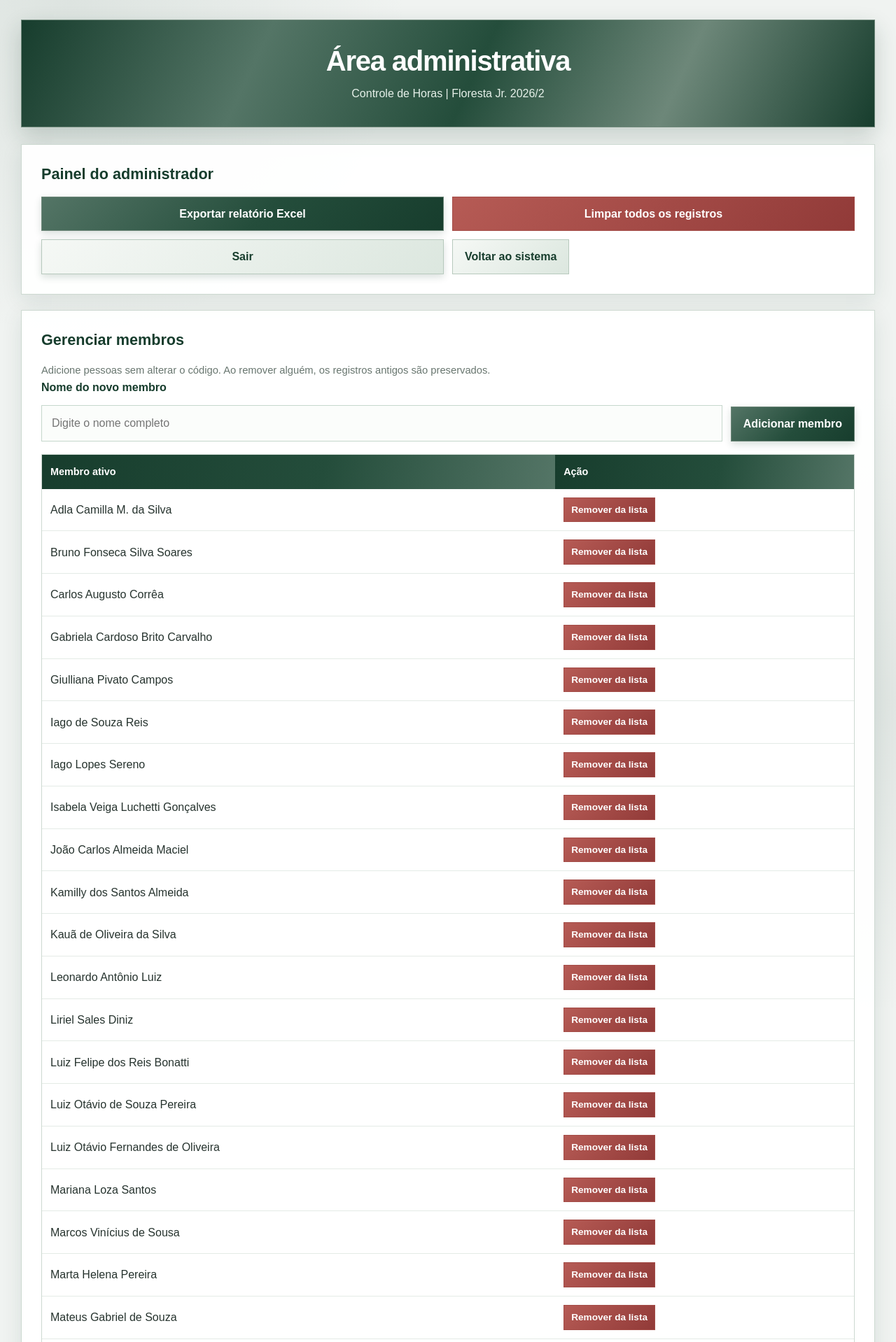
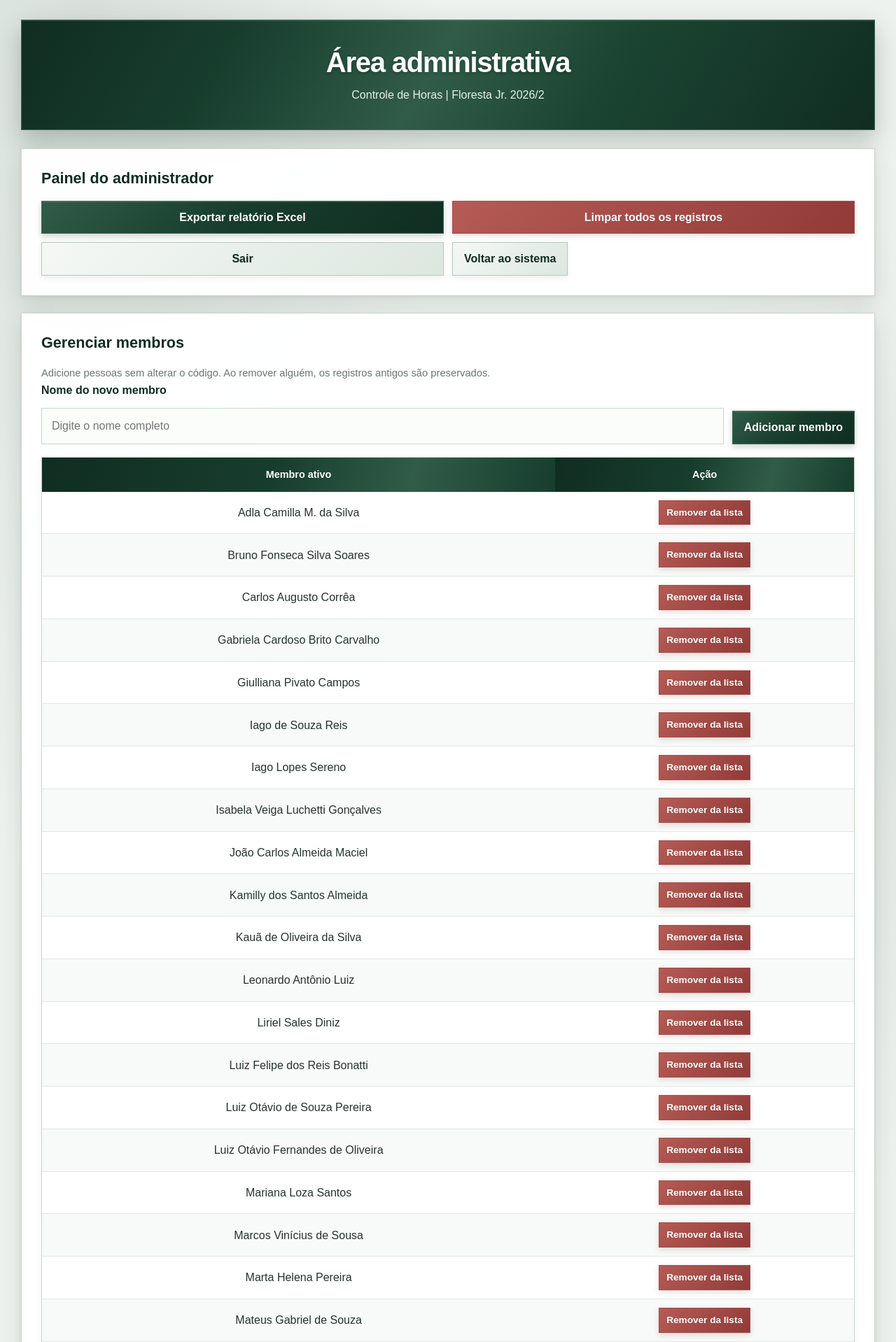
Before and after one commit to qualidadeflorestajr-dot/ControleHoras3.0, a Flask app: page /admin in a window 1280 px wide. Shown: the top 1918 px of the page at 70% size. Run offline with Flask 3, Linux system fonts and the light colour scheme; the visitor is signed in with stand-in values (Sample User, id 1); data comes from the database, SQL or seed files in the repository; data that the repository does not hold is empty.

Commit message:
Escurece verde metálico, reforça sombras e centraliza tabelas

```diff
--- a/static/style.css
+++ b/static/style.css
@@ -1,19 +1,20 @@
-/* Identidade visual: verde floresta metalizado e acabamento corporativo. */
+/* Identidade visual: verde floresta escuro metalizado e acabamento profissional. */
 :root {
     color-scheme: light;
-    --verde-900: #173D2D;
-    --verde-800: #244D3B;
-    --verde-700: #547566;
+    --verde-900: #102D22;
+    --verde-800: #173D2D;
+    --verde-700: #244D3B;
+    --verde-metal: #315C49;
     --verde-100: #E4ECE7;
     --menta: #D2DED6;
-    --fundo: #F0F3F1;
+    --fundo: #EEF2EF;
     --texto: #26332E;
     --texto-suave: #68766F;
-    --borda: #CDD9D1;
+    --borda: #C8D5CC;
     --branco: #FFFFFF;
     --perigo: #A94442;
     --perigo-fundo: #FBEDEC;
-    --sombra: 0 8px 28px rgba(23, 61, 45, .10);
+    --sombra: 0 10px 30px rgba(16, 45, 34, .12), 0 2px 6px rgba(16, 45, 34, .06);
 }
 * { box-sizing: border-box; }
 html { min-height: 100%; }
@@ -21,28 +22,28 @@
     margin: 0;
     padding: 28px 18px;
     background:
-        radial-gradient(circle at 8% 0%, rgba(84, 117, 102, .12), transparent 30rem),
-        radial-gradient(circle at 100% 35%, rgba(36, 77, 59, .08), transparent 28rem),
+        radial-gradient(ellipse at 10% 0%, rgba(49, 92, 73, .12), transparent 32rem),
+        radial-gradient(ellipse at 100% 35%, rgba(16, 45, 34, .07), transparent 30rem),
         var(--fundo);
     color: var(--texto);
     font: 16px/1.6 Arial, Helvetica, sans-serif;
 }
 .container { width: min(100%, 1220px); margin: 0 auto; }
 header {
-    padding: 34px 24px;
-    margin-bottom: 24px;
+    padding: 36px 24px;
+    margin-bottom: 26px;
     text-align: center;
-    color: white;
-    background: linear-gradient(115deg, #173D2D 0%, #547566 28%, #244D3B 53%, #6D8779 76%, #173D2D 100%);
-    box-shadow: 0 12px 30px rgba(23, 61, 45, .20);
-    border: 1px solid #6F887A;
+    color: #fff;
+    background: linear-gradient(120deg, #102D22 0%, #173D2D 24%, #315C49 48%, #1B4432 68%, #102D22 100%);
+    border: 1px solid #426A57;
+    box-shadow: 0 14px 32px rgba(16, 45, 34, .25), inset 0 1px 0 rgba(255,255,255,.14);
 }
-header h1 { margin: 0; font-size: clamp(1.8rem, 4vw, 2.5rem); line-height: 1.2; letter-spacing: -.03em; }
+header h1 { margin: 0; font-size: clamp(1.8rem, 4vw, 2.5rem); line-height: 1.2; letter-spacing: -.03em; text-shadow: 0 2px 5px rgba(0,0,0,.2); }
 header h3 { margin: 10px 0 0; font-size: 1rem; font-weight: 400; color: #E6F0E9; }
 .card {
     padding: clamp(18px, 3vw, 28px);
-    margin-bottom: 22px;
-    background: rgba(255,255,255,.97);
+    margin-bottom: 24px;
+    background: rgba(255,255,255,.98);
     border: 1px solid var(--borda);
     box-shadow: var(--sombra);
 }
@@ -65,16 +66,16 @@
 select:focus, input:focus, textarea:focus {
     outline: none;
     border-color: var(--verde-700);
-    box-shadow: 0 0 0 3px rgba(84,117,102,.18);
+    box-shadow: 0 0 0 3px rgba(36,77,59,.18);
 }
 button, .botao-admin, .botao-secundario, .btn-verde, .btn-vermelho {
     display: inline-flex;
     align-items: center;
     justify-content: center;
     gap: 8px;
-    min-height: 44px;
-    padding: 11px 17px;
-    border: 1px solid #6F887A;
+    min-height: 42px;
+    padding: 10px 16px;
+    border: 1px solid #426A57;
     font: inherit;
     font-weight: 700;
     text-align: center;
@@ -83,24 +84,26 @@
     transition: transform .18s ease, box-shadow .18s ease, background .18s ease;
 }
 button, .botao-admin, .btn-verde {
-    color: white;
-    background: linear-gradient(135deg, #547566 0%, #244D3B 55%, #173D2D 100%);
-    box-shadow: 0 4px 10px rgba(23,61,45,.16);
+    color: #fff;
+    background: linear-gradient(135deg, #315C49 0%, #173D2D 48%, #102D22 100%);
+    box-shadow: 0 4px 9px rgba(16,45,34,.20), inset 0 1px 0 rgba(255,255,255,.13);
+    text-shadow: 0 1px 1px rgba(0,0,0,.12);
 }
 button:hover, .botao-admin:hover, .btn-verde:hover {
-    color: white;
-    background: linear-gradient(135deg, #648777 0%, #2C5B45 55%, #1C4935 100%);
+    color: #fff;
+    background: linear-gradient(135deg, #3A6A54 0%, #204B38 48%, #143626 100%);
     transform: translateY(-1px);
-    box-shadow: 0 7px 16px rgba(23,61,45,.22);
+    box-shadow: 0 7px 15px rgba(16,45,34,.25), inset 0 1px 0 rgba(255,255,255,.16);
 }
 .botao-secundario, .btn-vermelho {
     color: var(--verde-900);
     background: linear-gradient(135deg, #F5F8F5, #DCE7DF);
     border-color: #B7C9BD;
+    box-shadow: 0 3px 8px rgba(16,45,34,.08);
 }
 .botao-secundario:hover, .btn-vermelho:hover { color: var(--verde-900); background: #D2DED6; }
-.botao-perigo { color: #fff; background: linear-gradient(135deg, #B65B55, #913A38); border-color: #A44C47; box-shadow: none; }
-.botao-perigo:hover { color: #fff; background: linear-gradient(135deg, #A94B46, #7E302F); }
+.botao-perigo { color: #fff; background: linear-gradient(135deg, #B65B55, #913A38); border-color: #A44C47; box-shadow: 0 3px 8px rgba(110,35,32,.16); }
+.botao-perigo:hover { color: #fff; background: linear-gradient(135deg, #A94B46, #7E302F); box-shadow: 0 6px 12px rgba(110,35,32,.22); }
 .botao-pequeno { min-height: 34px; padding: 6px 10px; font-size: .85rem; }
 .link-botao { width: fit-content; }
 .botao-admin { width: 100%; }
@@ -109,22 +112,41 @@
 .acoes-admin form button { width: 100%; }
 .acoes-registro { min-width: 160px; }
 .acoes-registro form { display: inline-flex; }
-.acoes-registro .link-botao { margin: 0 6px 6px 0; vertical-align: middle; }
-.acoes-registro form { margin: 0 0 6px 0; vertical-align: middle; }
+.acoes-registro .link-botao { margin: 0 5px 5px; vertical-align: middle; }
+.acoes-registro form { margin: 0 5px 5px; vertical-align: middle; }
 .acoes-formulario { display: flex; flex-wrap: wrap; gap: 10px; width: 100%; margin-top: 8px; }
 .ranking { display: grid; gap: 10px; }
-.ranking-item { display: grid; grid-template-columns: 44px minmax(0,1fr) auto; align-items: center; gap: 12px; padding: 13px 15px; border: 1px solid var(--borda); background: linear-gradient(90deg, #F1F7F3, #FFFFFF); }
+.ranking-item { display: grid; grid-template-columns: 44px minmax(0,1fr) auto; align-items: center; gap: 12px; padding: 13px 15px; border: 1px solid var(--borda); background: linear-gradient(90deg, #F1F7F3, #FFFFFF); box-shadow: 0 3px 9px rgba(16,45,34,.05); }
 .ranking-posicao { display: grid; place-items: center; width: 34px; height: 34px; color: var(--verde-900); background: var(--menta); font-weight: 800; }
 .texto-secundario, .ajuda { color: var(--texto-suave); font-size: .92rem; }
 .ajuda { margin: 12px 0 0; }
 .barra { height: 10px; margin: 7px 0 20px; overflow: hidden; background: #E8EFEA; }
-.preenchimento { height: 100%; background: linear-gradient(90deg, #6D9A81, #244D3B); transition: width .3s ease; }
-.tabela-responsiva { width: 100%; overflow-x: auto; border: 1px solid var(--borda); }
+.preenchimento { height: 100%; background: linear-gradient(90deg, #426F58, #102D22); transition: width .3s ease; }
+.tabela-responsiva { width: 100%; overflow-x: auto; border: 1px solid var(--borda); box-shadow: 0 4px 12px rgba(16,45,34,.05); }
 table { width: 100%; border-collapse: collapse; min-width: 540px; }
-th { padding: 13px 12px; color: #fff; background: linear-gradient(100deg, #173D2D 0%, #244D3B 55%, #547566 100%); font-size: .9rem; font-weight: 700; text-align: left; white-space: nowrap; }
-td { padding: 12px; border-bottom: 1px solid #E4EBE6; background: white; text-align: left; overflow-wrap: anywhere; }
+th {
+    padding: 13px 12px;
+    color: #fff;
+    background: linear-gradient(105deg, #102D22 0%, #173D2D 45%, #315C49 72%, #173D2D 100%);
+    font-size: .9rem;
+    font-weight: 700;
+    text-align: center;
+    vertical-align: middle;
+    white-space: nowrap;
+    text-shadow: 0 1px 2px rgba(0,0,0,.2);
+}
+td {
+    padding: 12px;
+    border-bottom: 1px solid #E1E9E3;
+    background: #fff;
+    text-align: center;
+    vertical-align: middle;
+    overflow-wrap: anywhere;
+}
+tbody tr:nth-child(even) td { background: #F7FAF8; }
 tbody tr:last-child td { border-bottom: 0; }
-tbody tr:hover td { background: #F3F8F4; }
+tbody tr:hover td { background: #EDF4EF; }
+td form { justify-content: center; }
 .mensagens { border-left: 4px solid var(--verde-700); background: #F4F9F5; }
 .mensagens p:last-child { margin-bottom: 0; }
 .estado-ok, .estado-alerta, .estado-erro, .estado-neutro { display: inline-block; padding: 4px 8px; font-size: .8rem; font-weight: 700; white-space: nowrap; }
```
